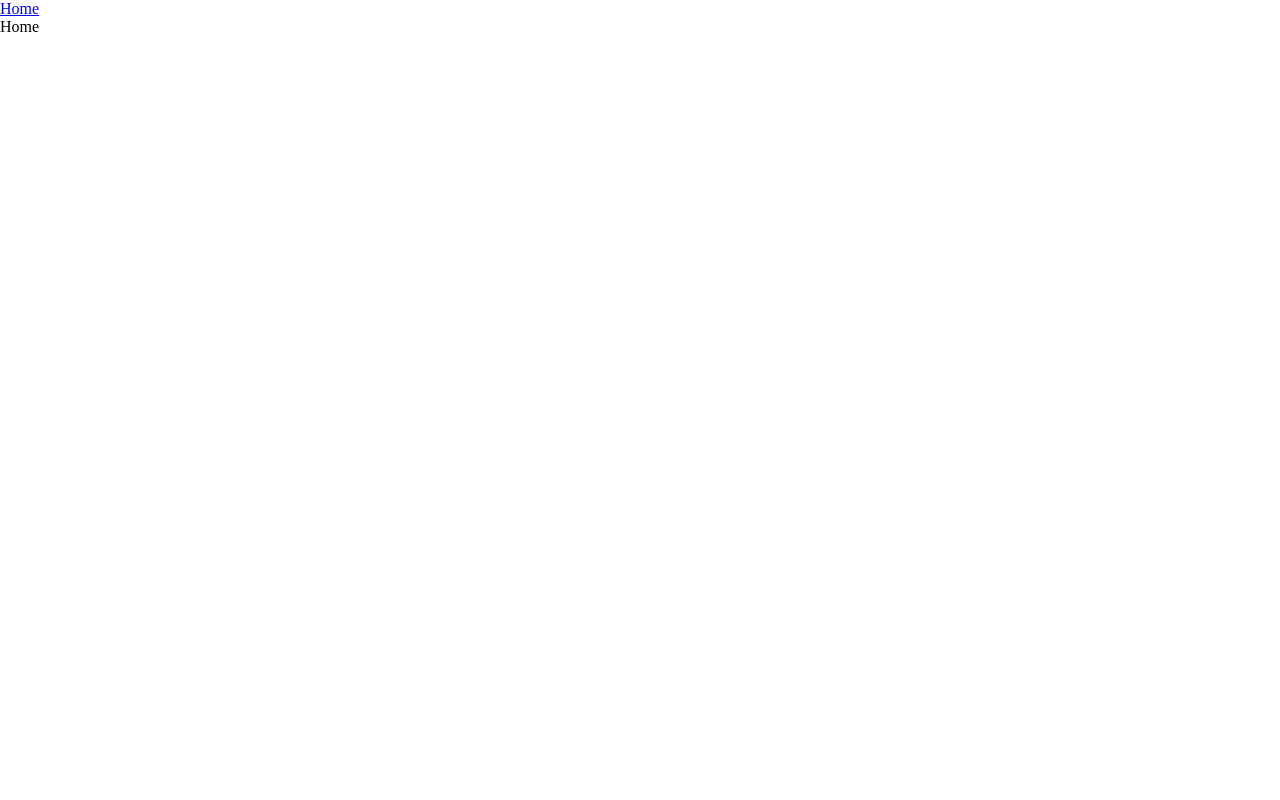
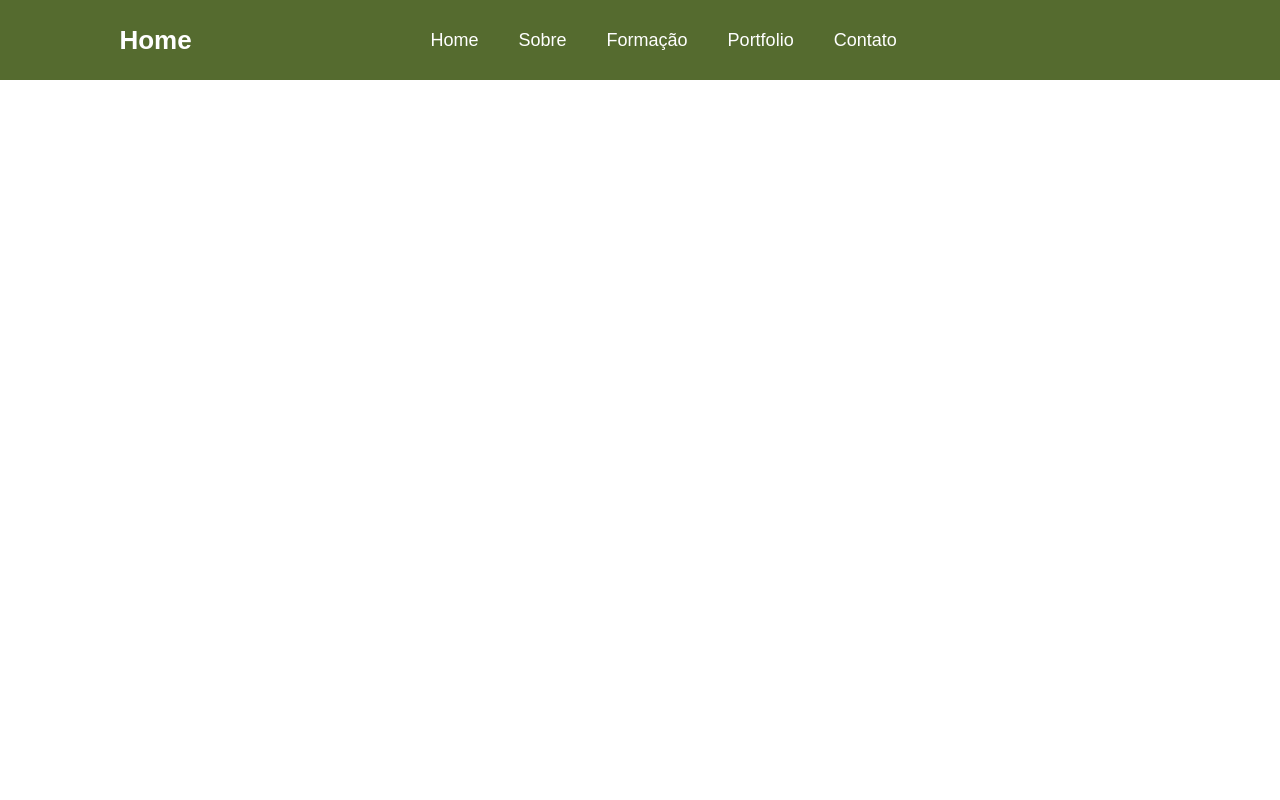
Before and after one commit to rxpha/www, a plain HTML site: page index.html in a window 1280 px wide. Shown: the top 800 px of the page. Drawn offline with Linux system fonts and the light colour scheme; a web font is replaced by a local one.

Commit message:
adicionando nav-itens e css

```diff
--- a/css/style.css
+++ b/css/style.css
@@ -1,7 +1,55 @@
+@import url("https //fonts.googleapis.com/css2 family=poppins");
+
 * {
   margin: 0;
   padding: 0;
-  height: 100%;
   box-sizing: border-box;
-  font-family: "Poppins", "sans-serif";
+  font-family: "Poppins", sans-serif;
 }
+
+nav {
+  display: flex;
+  align-items: center;
+  justify-content: space-around;
+  height: 80px;
+  background-color: darkolivegreen;
+}
+
+nav .logo a {
+  font-size: 26px;
+  color: white;
+  font-weight: 600;
+  text-decoration: none;
+}
+
+nav div .logo a:hover {
+  color: black;
+  transition: 0.5s;
+}
+
+nav ul {
+  display: flex;
+  align-items: center;
+  justify-content: center;
+  gap: 2.5rem;
+}
+
+nav ul li {
+  list-style: none;
+}
+
+nav ul li a {
+  color: white;
+  text-decoration: none;
+  font-size: 18px;
+  font-weight: 500;
+}
+
+nav ul li a:hover {
+  color: black;
+  transition: 0.5s;
+}
+
+.menu-icon {
+  width: 25px;
+}
--- a/index.html
+++ b/index.html
@@ -8,14 +8,18 @@
   </head>
   <body>
     <header>
-      <nav class="nav-cabecalho">
-        <a href="#" class="logo">Home</a>
-        <ul class="nav-cabecalho-desktop">
-          <li><a href="#"></a>Home</li>
-          <li><a href="#"></a>Sobre</li>
-          <li><a href="#"></a>Portfolio</li>
-          <li><a href="#"></a>Contato</li>
+      <nav>
+        <div class="logo">
+          <a href="#">Home</a>
+        </div>
+        <ul>
+          <li><a href="#">Home</a></li>
+          <li><a href="#">Sobre</a></li>
+          <li><a href="#">Formação</a></li>
+          <li><a href="#">Portfolio</a></li>
+          <li><a href="#">Contato</a></li>
         </ul>
+        <div class="menu-icon"></div>
       </nav>
     </header>
 
```
